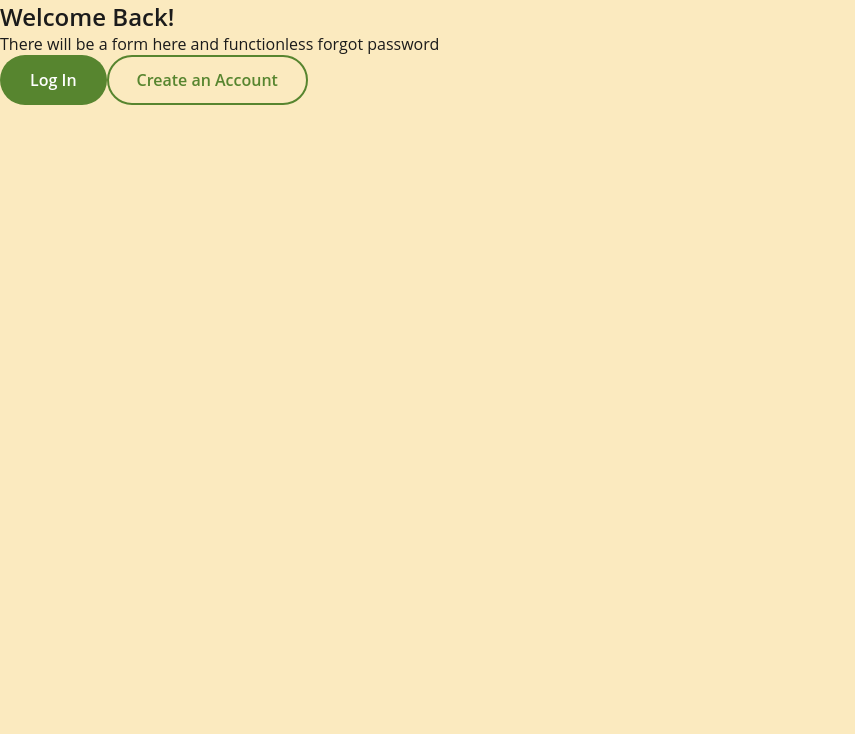
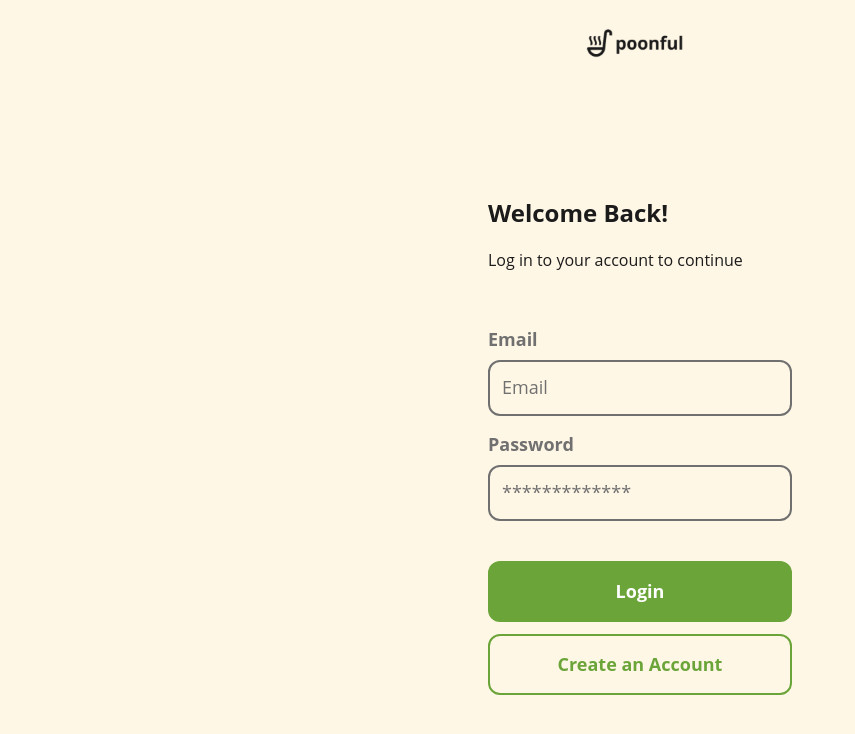
Before and after one commit to smathur04/FSEB_React_Capstone, a React (Vite) app in the folder client/: page / in a window 1280 px wide. Shown: the top 734 px of the page, without its empty margins (0-855 px from the left). Built offline with nearby package versions, Linux system fonts and the light colour scheme.

Commit message:
A lot of landing page progress and some more styling work

```diff
--- /dev/null
+++ b/client/src/components/Button.tsx
@@ -0,0 +1,21 @@
+import type { ButtonHTMLAttributes, ReactNode } from "react";
+
+type ButtonVariant = "primary" | "secondary" | "tertiary";
+
+interface ButtonProps extends ButtonHTMLAttributes<HTMLButtonElement> {
+  variant?: ButtonVariant;
+  children: ReactNode;
+}
+
+export default function Button({
+  variant = "primary",
+  children,
+  className = "",
+  ...rest
+}: ButtonProps) {
+  return (
+    <button className={`btn btn-${variant} ${className}`.trim()} {...rest}>
+      {children}
+    </button>
+  );
+}
--- /dev/null
+++ b/client/src/components/Input.tsx
@@ -0,0 +1,58 @@
+import type { InputHTMLAttributes } from "react";
+import { useState } from "react";
+
+interface InputProps extends InputHTMLAttributes<HTMLInputElement> {
+  label: string;
+  errorMessages?: string[];
+  attempted?: boolean;
+}
+
+export default function Input({
+  label,
+  errorMessages = [],
+  id,
+  className = "",
+  onFocus,
+  onBlur,
+  value,
+  defaultValue,
+  attempted,
+  ...rest
+}: InputProps) {
+  const [isFocused, setIsFocused] = useState(false);
+
+  const inputId = id ?? label.toLowerCase().replace(/\s+/g, "-");
+  const hasError = errorMessages.length > 0;
+  const hasValue = Boolean(value ?? defaultValue);
+
+  const state = (attempted && hasError) ? "error" : isFocused ? "focus" : hasValue ? "active" : "default";
+
+  return (
+    <div className={`form-group ${state !== "default" ? state : ""}`.trim()}>
+      <label className="form-label" htmlFor={inputId}>
+        {label}
+      </label>
+      <input
+        id={inputId}
+        className={`form-input ${state !== "default" ? state : ""} ${className}`.trim()}
+        value={value}
+        defaultValue={defaultValue}
+        onFocus={(e) => {
+          setIsFocused(true);
+          onFocus?.(e);
+        }}
+        onBlur={(e) => {
+          setIsFocused(false);
+          onBlur?.(e);
+        }}
+        {...rest}
+      />
+      {hasError && attempted &&
+        errorMessages.map((msg, i) => (
+          <p className="form-error-text" key={i}>
+            {msg}
+          </p>
+        ))}
+    </div>
+  );
+}
--- a/client/src/components/Loading.tsx
+++ b/client/src/components/Loading.tsx
@@ -1,3 +1,5 @@
+import logo from "../assets/logo.png";
+
 const styles = {
   loader: {
     position: "fixed" as const,
@@ -9,19 +11,19 @@ const styles = {
     display: "flex",
     alignItems: "center",
     justifyContent: "center",
-    background: "#FBEABF",
+    background: "var(--color-yellow-cream)",
   },
   image: {
-    width: "100%",
-    height: "100%",
-    objectFit: "cover" as const,
+    width: "180px",
+    height: "90px",
+    objectFit: "contain" as const,
   },
 };
 
 export default function FullScreenLoader() {
   return (
     <div style={styles.loader}>
-      <img src="../assets/react.svg" alt="Loading..." style={styles.image} />
+      <img src={logo} alt="Loading..." style={styles.image} />
     </div>
   );
 }
--- a/client/src/index.css
+++ b/client/src/index.css
@@ -1,18 +1,20 @@
 /* ==========================================================================
-   DESIGN TOKENS — generated from Figma brand bible
+   DESIGN TOKENS
+   Rebuilt from exact Figma Dev Mode CSS exports (colors, typography,
+   buttons, links, inputs, tags, card). No estimated values.
    ========================================================================== */
 
 :root {
   /* ---- Neutrals ---- */
   --color-neutral-100: #FFFFFF;
-  --color-neutral-200: #F5F5F5;
+  --color-neutral-200: #EBEBEB;
   --color-neutral-300: #B0B0B0;
   --color-neutral-400: #707070;
   --color-neutral-500: #3D3D3D;
   --color-neutral-600: #1B1B1B;
 
   /* ---- Green ---- */
-  --color-green-100: #C1E0A6;
+  --color-green-100: #DAECCA;
   --color-green-200: #96CC67;
   --color-green-300: #6BA539;
   --color-green-400: #57852F;
@@ -23,56 +25,42 @@
   --color-red-300: #C62828;
 
   /* ---- Yellow ---- */
-  --color-yellow-100: #FBEABF;
+  --color-yellow-100: #FFF7E6;
   --color-yellow-200: #F0C048;
   --color-yellow-300: #866208;
+  --color-yellow-cream: #FFF7E6; /* used as filled/focus surface for inputs & buttons */
 
-  /* ---- Semantic aliases (use these in components) ---- */
+  /* ---- Typography ---- */
+  --font-family-base: 'Open Sans', sans-serif;
+
+  /* Desktop */
+  --font-size-h1: 24px;   --line-height-h1: 33px;
+  --font-size-h2: 20px;   --line-height-h2: 27px;
+  --font-size-h3: 18px;   --line-height-h3: 25px;
+  --font-size-body: 16px; --line-height-body: 22px;
+  --font-size-body-sm: 12px; --line-height-body-sm: 16px;
+
+  /* Mobile */
+  --font-size-h1-mobile: 40px;   --line-height-h1-mobile: 54px;
+  --font-size-h2-mobile: 28px;   --line-height-h2-mobile: 38px;
+  --font-size-h3-mobile: 20px;   --line-height-h3-mobile: 27px;
+  --font-size-body-mobile: 18px; --line-height-body-mobile: 25px;
+  --font-size-body-sm-mobile: 14px; --line-height-body-sm-mobile: 19px;
+
+  --font-weight-heading: 700;
+  --font-weight-body: 400;
+
+  /* ---- Radii ---- */
+  --radius-button: 12px;
+  --radius-input: 12px;
+  --radius-card: 12px;
+  --radius-tag: 12px;
+  --radius-link-focus: 4px;
+
+  /* ---- Semantic aliases ---- */
   --color-bg: var(--color-yellow-100);
-  --color-surface: var(--color-yellow-100);       /* card/tag surface, per Card + Tags spec */
   --color-text-primary: var(--color-neutral-600);
   --color-text-secondary: var(--color-neutral-400);
-  --color-border: var(--color-neutral-300);
-
-  --color-primary: var(--color-green-400);
-  --color-primary-hover: var(--color-green-300);
-  --color-primary-disabled: var(--color-green-200);
-
-  --color-error: var(--color-red-300);
-  --color-error-bg: var(--color-red-100);
-  --color-error-border: var(--color-red-300);
-
-  --color-success-border: var(--color-green-300);
-  --color-success-bg: var(--color-yellow-100);
-
-  --color-tag-bg: var(--color-yellow-100);
-  --color-tag-text: var(--color-yellow-300);
-
-  /* ---- Typography ---- */
-  --font-family-base: "Open Sans", sans-serif;
-
-  /* Desktop */
-  --font-size-h1: 24px;
-  --font-size-h2: 20px;
-  --font-size-h3: 18px;
-  --font-size-body: 16px;
-  --font-size-body-sm: 12px;
-
-  /* Mobile */
-  --font-size-h1-mobile: 40px;
-  --font-size-h2-mobile: 28px;
-  --font-size-h3-mobile: 20px;
-  --font-size-body-mobile: 18px;
-  --font-size-body-sm-mobile: 14px;
-
-  --font-weight-heading: 600; /* Semi Bold */
-  --font-weight-body: 400;    /* Regular */
-
-  /* ---- Radii / spacing (inferred from component shapes) ---- */
-  --radius-button: 999px;
-  --radius-input: 10px;
-  --radius-card: 14px;
-  --radius-tag: 999px;
 }
 
 /* ==========================================================================
@@ -90,192 +78,244 @@ body {
   font-family: var(--font-family-base);
   font-weight: var(--font-weight-body);
   font-size: var(--font-size-body);
+  line-height: var(--line-height-body);
   color: var(--color-text-primary);
 }
 
 h1, h2, h3 {
   font-family: var(--font-family-base);
   font-weight: var(--font-weight-heading);
+  color: var(--color-text-primary);
   margin: 0;
 }
 
-h1 { font-size: var(--font-size-h1); }
-h2 { font-size: var(--font-size-h2); }
-h3 { font-size: var(--font-size-h3); }
-
-p, span, label {
-  font-family: var(--font-family-base);
-}
+h1 { font-size: var(--font-size-h1); line-height: var(--line-height-h1); }
+h2 { font-size: var(--font-size-h2); line-height: var(--line-height-h2); }
+h3 { font-size: var(--font-size-h3); line-height: var(--line-height-h3); }
 
 .text-body-sm {
   font-size: var(--font-size-body-sm);
+  line-height: var(--line-height-body-sm);
 }
 
-/* Mobile typography overrides */
+/* Mobile typography (Figma "Mobile" column) */
 @media (max-width: 768px) {
-  h1 { font-size: var(--font-size-h1-mobile); }
-  h2 { font-size: var(--font-size-h2-mobile); }
-  h3 { font-size: var(--font-size-h3-mobile); }
-  body { font-size: var(--font-size-body-mobile); }
-  .text-body-sm { font-size: var(--font-size-body-sm-mobile); }
+  h1 { font-size: var(--font-size-h1-mobile); line-height: var(--line-height-h1-mobile); }
+  h2 { font-size: var(--font-size-h2-mobile); line-height: var(--line-height-h2-mobile); }
+  h3 { font-size: var(--font-size-h3-mobile); line-height: var(--line-height-h3-mobile); }
+  body { font-size: var(--font-size-body-mobile); line-height: var(--line-height-body-mobile); }
+  .text-body-sm { font-size: var(--font-size-body-sm-mobile); line-height: var(--line-height-body-sm-mobile); }
 }
 
 /* ==========================================================================
    BUTTONS
+   Source states in Figma: Default, Hover, Focus (no Disabled frame given)
    ========================================================================== */
 
 .btn {
-  font-family: var(--font-family-base);
-  font-weight: var(--font-weight-heading);
-  font-size: var(--font-size-body);
+  box-sizing: border-box;
+  display: flex;
+  flex-direction: row;
+  justify-content: center;
+  align-items: center;
+  gap: 8px;
+  padding: 16px 40px;
+  min-height: 56px;
   border-radius: var(--radius-button);
-  padding: 12px 28px;
   border: 2px solid transparent;
   cursor: pointer;
-  transition: background-color 0.15s ease, border-color 0.15s ease, opacity 0.15s ease;
+
+  font-family: var(--font-family-base);
+  font-weight: 700;
+  font-size: 18px;
+  line-height: 25px;
+  text-align: center;
+
+  transition: background-color 0.15s ease, border-color 0.15s ease,
+              color 0.15s ease, box-shadow 0.15s ease;
 }
 
-/* Primary — filled green */
+/* Primary */
 .btn-primary {
-  background-color: var(--color-primary);
+  background: var(--color-green-300); /* #6BA539 */
   color: var(--color-neutral-100);
 }
 .btn-primary:hover {
-  background-color: var(--color-primary-hover);
+  background: var(--color-green-200); /* #96CC67 */
 }
+.btn-primary:focus-visible {
+  outline: none;
+  background: var(--color-green-300);
+  box-shadow: 0px 0px 0px 2px #FFFFFF, 0px 0px 0px 4px var(--color-green-300);
+}
+/* No disabled frame provided in Figma export — placeholder only */
 .btn-primary:disabled {
-  background-color: var(--color-primary-disabled);
+  background: var(--color-green-200);
   color: var(--color-neutral-100);
   cursor: not-allowed;
 }
-.btn-primary:focus-visible {
-  outline: none;
-  box-shadow: 0 0 0 3px var(--color-neutral-100), 0 0 0 5px var(--color-primary);
-}
 
-/* Secondary — cream outlined, green text */
+/* Secondary */
 .btn-secondary {
-  background-color: var(--color-yellow-100);
-  border-color: var(--color-green-400);
-  color: var(--color-green-400);
+  background: var(--color-yellow-100); /* #FFF7E6 */
+  border: 2px solid var(--color-green-300);
+  color: var(--color-green-300);
 }
 .btn-secondary:hover {
-  background-color: var(--color-yellow-100);
+  border-color: var(--color-green-200);
+  color: var(--color-green-200);
+}
+.btn-secondary:focus-visible {
+  outline: none;
   border-color: var(--color-green-300);
+  color: var(--color-green-300);
+  box-shadow: 0px 0px 0px 2px #FFFFFF, 0px 0px 0px 4px var(--color-green-300);
 }
 .btn-secondary:disabled {
   border-color: var(--color-green-200);
   color: var(--color-green-200);
   cursor: not-allowed;
 }
-.btn-secondary:focus-visible {
-  outline: none;
-  box-shadow: 0 0 0 3px var(--color-yellow-100), 0 0 0 5px var(--color-green-400);
-}
 
-/* Tertiary — text only, no fill/border */
+/* Ghost / tertiary */
 .btn-tertiary {
-  background-color: transparent;
-  border-color: transparent;
-  color: var(--color-green-400);
-  padding: 12px 16px;
+  background: transparent;
+  border: 2px solid transparent;
+  color: var(--color-green-300);
 }
 .btn-tertiary:hover {
+  color: var(--color-green-200);
+}
+.btn-tertiary:focus-visible {
+  outline: none;
+  border-color: var(--color-green-300);
   color: var(--color-green-300);
+  box-shadow: 0px 0px 0px 2px #FFFFFF, 0px 0px 0px 4px var(--color-green-300);
 }
 .btn-tertiary:disabled {
   color: var(--color-green-200);
   cursor: not-allowed;
 }
-.btn-tertiary:focus-visible {
-  outline: none;
-  border-color: var(--color-green-400);
-}
 
 /* ==========================================================================
    LINKS
+   Source states: Default, Press (mapped to hover/active), Focus
    ========================================================================== */
 
 .link {
   font-family: var(--font-family-base);
-  font-weight: var(--font-weight-heading);
-  color: var(--color-green-400);
+  font-weight: 700;
+  font-size: 18px;
+  line-height: 25px;
   text-decoration: underline;
+  color: var(--color-green-300);
   cursor: pointer;
 }
-.link:hover {
+.link:hover,
+.link:active {
+  color: var(--color-green-200); /* Figma "Press" state */
+}
+.link:focus-visible {
+  outline: none;
+  border: 2px solid var(--color-green-300);
+  border-radius: var(--radius-link-focus);
   color: var(--color-green-300);
+  padding: 2px 4px;
 }
+/* No disabled frame provided in Figma export — placeholder only */
 .link.disabled,
 .link[aria-disabled="true"] {
   color: var(--color-green-200);
   cursor: not-allowed;
-}
-.link:focus-visible {
-  outline: 2px solid var(--color-green-400);
-  border-radius: 4px;
-  padding: 2px 4px;
+  pointer-events: none;
 }
 
 /* ==========================================================================
    INPUTS
+   Source states: Default, Active (filled), Focus, Error
    ========================================================================== */
 
 .form-group {
   display: flex;
   flex-direction: column;
+  align-items: flex-start;
   gap: 8px;
-  margin-bottom: 20px;
 }
 
 .form-label {
-  font-weight: var(--font-weight-heading);
-  font-size: var(--font-size-body);
-  color: var(--color-text-secondary);
+  font-family: var(--font-family-base);
+  font-weight: 700;
+  font-size: 18px;
+  line-height: 25px;
+  color: var(--color-neutral-400); /* default label color */
 }
 
 .form-input {
+  box-sizing: border-box;
+  display: flex;
+  align-items: center;
+  width: 100%;
+  min-height: 56px;
+  padding: 8px 12px;
+  gap: 8px;
+  border: 2px solid var(--color-neutral-400); /* default border */
+  border-radius: var(--radius-input);
+  background: var(--color-yellow-100);
+
   font-family: var(--font-family-base);
-  font-size: var(--font-size-body);
-  padding: 14px 18px;
-  border: 2px solid var(--color-border);
-  border-radius: var(--radius-input);
-  background-color: var(--color-neutral-100);
-  color: var(--color-text-primary);
+  font-weight: 400;
+  font-size: 18px;
+  line-height: 25px;
+  color: var(--color-neutral-400);
+
   outline: none;
-  transition: border-color 0.15s ease, box-shadow 0.15s ease;
+  transition: border-color 0.15s ease, box-shadow 0.15s ease, background-color 0.15s ease;
 }
 
 .form-input::placeholder {
-  color: var(--color-neutral-300);
+  color: var(--color-neutral-400);
 }
 
-.form-input:focus {
-  border-color: var(--color-neutral-600);
+/* Active — once field has content, per Figma "Property 1=Active" */
+.form-group.active .form-label {
+  color: var(--color-neutral-500);
+}
+.form-input.active {
+  border-color: var(--color-neutral-500);
+  color: var(--color-neutral-500);
 }
 
-/* Success / filled state (cream bg, green border) */
-.form-input.success {
-  background-color: var(--color-yellow-100);
-  border-color: var(--color-green-300);
+/* Focus */
+.form-group.focus .form-label {
+  color: var(--color-neutral-500);
 }
-.form-input.success ~ .form-label,
-.form-group.success .form-label {
-  color: var(--color-green-300);
+.form-input:focus,
+.form-input.focus {
+  background: var(--color-yellow-100);
+  border-color: var(--color-neutral-400);
+  color: var(--color-neutral-500);
+  box-shadow: 0px 0px 0px 2px #FFFFFF, 0px 0px 0px 4px var(--color-green-300);
 }
 
-/* Error state */
+/* Error */
 .form-group.error .form-label {
-  color: var(--color-error);
+  color: var(--color-red-300);
+  font-weight: 400; /* matches Figma — error label is regular weight, not bold */
 }
 .form-input.error {
-  border-color: var(--color-error-border);
-  color: var(--color-error);
+  border-color: var(--color-red-300);
+  color: var(--color-red-300);
+}
+.form-input.error::placeholder {
+  color: var(--color-red-300);
 }
 .form-error-text {
-  font-size: var(--font-size-body-sm);
-  color: var(--color-error);
-  margin: 2px 0 0;
+  font-family: var(--font-family-base);
+  font-weight: 400;
+  font-size: 14px;
+  line-height: 19px;
+  color: var(--color-red-300);
+  margin: 0;
 }
 
 /* ==========================================================================
@@ -286,12 +326,16 @@ p, span, label {
   display: inline-flex;
   align-items: center;
   justify-content: center;
+  padding: 6px 16px;
+  background: var(--color-yellow-100);
+  border-radius: var(--radius-tag);
+
   font-family: var(--font-family-base);
-  font-size: var(--font-size-body);
-  color: var(--color-tag-text);
-  background-color: var(--color-tag-bg);
-  border-radius: var(--radius-tag);
-  padding: 8px 20px;
+  font-weight: 400;
+  font-size: 14px;
+  line-height: 19px;
+  text-align: center;
+  color: var(--color-yellow-300);
   white-space: nowrap;
 }
 
@@ -300,71 +344,218 @@ p, span, label {
    ========================================================================== */
 
 .card {
-  background-color: var(--color-surface);
+  box-sizing: border-box;
+  display: flex;
+  flex-direction: column;
+  align-items: flex-start;
+  width: 300px;
+  background: var(--color-yellow-100);
+  border: 2px solid var(--color-neutral-300);
   border-radius: var(--radius-card);
+  box-shadow: 0px 4px 32px 8px rgba(0, 0, 0, 0.1);
   overflow: hidden;
-  border: 1px solid var(--color-neutral-300);
-  max-width: 340px;
 }
 
 .card-image {
   width: 100%;
-  aspect-ratio: 1 / 1;
+  height: 182px;
   object-fit: cover;
   display: block;
 }
 
 .card-body {
-  padding: 20px;
+  display: flex;
+  flex-direction: column;
+  align-items: left-start;
+  gap: 8px;
+  width: 100%;
+  padding: 16px;
+  box-sizing: border-box;
+}
+
+.card-primary-content {
+  display: flex;
+  flex-direction: column;
+  align-items: flex-start;
+  gap: 16px;
+  width: 100%;
+}
+
+.card-name-details {
+  display: flex;
+  flex-direction: column;
+  align-items: flex-start;
+  gap: 8px;
+  width: 100%;
 }
 
 .card-title {
-  font-size: var(--font-size-h2);
-  font-weight: var(--font-weight-heading);
-  color: var(--color-text-primary);
-  margin: 0 0 4px;
+  font-family: var(--font-family-base);
+  font-weight: 700;
+  font-size: 28px;
+  line-height: 38px;
+  color: var(--color-neutral-600);
+  margin: 0;
+  width: 100%;
 }
 
 .card-subtitle {
+  font-family: var(--font-family-base);
   font-style: italic;
-  font-size: var(--font-size-body);
-  color: var(--color-text-secondary);
-  margin: 0 0 16px;
+  font-weight: 400;
+  font-size: 14px;
+  line-height: 19px;
+  color: var(--color-neutral-600);
+  margin: 0;
+  width: 100%;
 }
 
 .card-tags {
   display: flex;
+  align-items: center;
   gap: 8px;
-  flex-wrap: wrap;
-  margin-bottom: 20px;
+  width: 100%;
 }
 
-.card-actions {
+.card-icons {
   display: flex;
   justify-content: flex-end;
-  gap: 16px;
+  align-items: center;
+  gap: 8px;
+  width: 100%;
 }
 
-.card-actions .icon-btn {
+.card-icons .icon-btn {
+  display: flex;
+  justify-content: center;
+  align-items: center;
+  width: 48px;
+  height: 48px;
+  padding: 3px 4px;
   background: none;
   border: none;
   cursor: pointer;
-  color: var(--color-green-400);
-  display: flex;
-  align-items: center;
+  color: var(--color-green-400); /* #57852F */
 }
-.card-actions .icon-btn:hover {
+.card-icons .icon-btn:hover {
   color: var(--color-green-300);
+}
+.card-icons .icon-btn svg {
+  width: 18px;
+  height: 18px;
+  stroke: currentColor;
+  fill: none;
 }
 
 /* ==========================================================================
-   ICONS
+   PAGE SHELL — reusable centered-card pattern
+   Used for every flow: login, create account, dashboard, recipe detail, etc.
+   Assumption (flag if wrong): mobile breakpoint = 480px; card goes full-bleed
+   on mobile (no floating margin), matching "card floats on mobile" note —
+   adjust --card-mobile-radius/margin below if your Figma shows it still
+   floating with a small margin instead of edge-to-edge.
    ========================================================================== */
 
-.icon {
-  width: 24px;
-  height: 24px;
+/* Brand bar — sits above the card on every screen, both breakpoints */
+.brand-bar {
+  display: flex;
+  justify-content: center;
+  align-items: center;
+  gap: 8px;
+  height: 64px;
+  width: 100%;
+  background: var(--color-yellow-100);
+}
+.brand-bar img {
+  height: 33px;
+  width: 33px;
+}
+.brand-bar span {
+  font-family: var(--font-family-base);
+  font-weight: 700;
+  font-size: 18px;
+  line-height: 25px;
   color: var(--color-neutral-600);
-  stroke: currentColor;
-  fill: none;
 }
+
+.page {
+  display: flex;
+  flex-direction: column; /* stacks brand-bar above the centered page content */
+  min-height: 100vh;
+  box-sizing: border-box;
+}
+
+.page__content {
+  flex: 1;
+  display: flex;
+  justify-content: center;
+  align-items: center;
+  padding: 40px 20px;
+  box-sizing: border-box;
+  background: var(--color-bg); /* white page background around the floating card, desktop */
+}
+
+/* Base card shell — every screen's floating container */
+.page-card {
+  display: flex;
+  flex-direction: column;
+  gap: 40px; /* gap between header / fields-stack / actions-stack, per Figma */
+  width: 100%;
+  padding: 32px 28px;
+  background: var(--color-yellow-100);
+  border-radius: var(--radius-card);
+  box-sizing: border-box;
+}
+
+/* Width variants — swap per screen. Adjust these three numbers to match
+   each flow's actual Figma frame width once you've checked them. */
+.page-card--sm { max-width: 360px; }  /* login / create account */
+.page-card--md { max-width: 480px; } /* forms with more fields */
+.page-card--lg { max-width: 640px; } /* dashboard / recipe list */
+
+/* Internal stacking patterns — reuse inside any page-card */
+.page-card__header {
+  display: flex;
+  flex-direction: column;
+  align-items: flex-start;
+  gap: 4px;
+  text-align: left;
+}
+
+.page-card__stack {
+  display: flex;
+  flex-direction: column;
+  gap: 16px; /* gap between form fields */
+}
+
+.page-card__actions {
+  display: flex;
+  flex-direction: column;
+  gap: 12px; /* gap between stacked buttons */
+}
+
+.page-card__footer {
+  display: flex;
+  flex-direction: column;
+  align-items: center;
+  gap: 8px;
+  text-align: center;
+}
+
+/* Mobile: card goes full-bleed, sharing the same cream background as the
+   brand bar above it (no radius/shadow/margin gap between them) */
+@media (max-width: 480px) {
+  .page__content {
+    padding: 0;
+    background: var(--color-yellow-100);
+  }
+  .page-card,
+  .page-card--sm,
+  .page-card--md,
+  .page-card--lg {
+    max-width: 100%;
+    flex: 1;
+    border-radius: 0;
+    padding: 40px 24px;
+  }
+}
--- a/client/src/pages/LandPage.tsx
+++ b/client/src/pages/LandPage.tsx
@@ -1,21 +1,58 @@
 import { useLoading } from "../LoadingContext";
+import Input from "../components/Input";
+import Button from "../components/Button";
+import logo from "../assets/logo.png";
 
 type SignState = {
     email: string;
     password: string;
 }
 
+const styles = {
+  image: {
+    width: "180px",
+    height: "90px",
+    alignSelf: "center" as const,
+  },
+};
+
 const LandPage = () => {
     const { setIsLoading } = useLoading();
+
+    let rel: boolean = false;
+
+    function handleLogin() {
+        setIsLoading(true);
+        rel = true;
+        setTimeout(() => {
+            setIsLoading(false)
+        }, 2000);
+    }
     return (
-        <div>
-            <h1>Welcome Back!</h1>
-            <body>Log in to your account to continue</body>
-            <div>There will be a form here and functionless forgot password</div>
-            <button className="btn btn-primary" onClick={() => setIsLoading(true)}>Log In</button>
-            <button className="btn btn-secondary" onClick={() => setIsLoading(true)}>Create an Account</button>
+        <div className="page">
 
+        <img style={styles.image} src={logo} alt="Logo" />
 
+        <div className="page__content">
+            <div className="page-card page-card--sm">
+            <div className="page-card__header">
+                <h1>Welcome Back!</h1>
+                <p>Log in to your account to continue</p>
+            </div>
+
+            <div className="page-card__stack">
+                <Input label="Email" placeholder="Email" type="email" attempted = {rel}
+                errorMessages={["Please use a valid email address as your username"]} />
+                <Input label="Password" placeholder="*************" type="password" attempted = {rel}
+                errorMessages={["Please add a password with at least 8 characters"]} />
+            </div>
+
+            <div className="page-card__actions">
+                <Button onClick={() => {handleLogin()}} variant="primary">Login</Button>
+                <Button variant="secondary">Create an Account</Button>
+            </div>
+            </div>
+        </div>
         </div>
     )
 }
```
Also changed, not shown: client/src/components/BrandBar.tsx (deleted).
